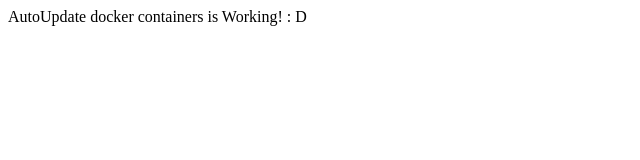
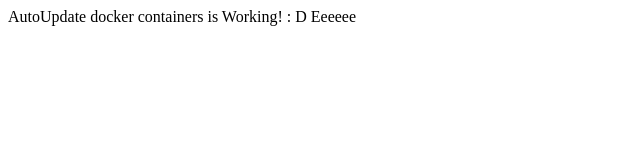
Before and after one commit to SergeyBondar93/test-cicd, a plain HTML site: page app/index.html in a window 1280 px wide. Shown: the full height of the page, 0-640 px from the left. Drawn offline with Linux system fonts and the light colour scheme.

Commit message:
add eeeeeee

```diff
--- a/app/index.html
+++ b/app/index.html
@@ -6,6 +6,6 @@
   <title>Document</title>
 </head>
 <body>
-  AutoUpdate docker containers is Working! : D
+  AutoUpdate docker containers is Working! : D Eeeeee
 </body>
 </html>
```
